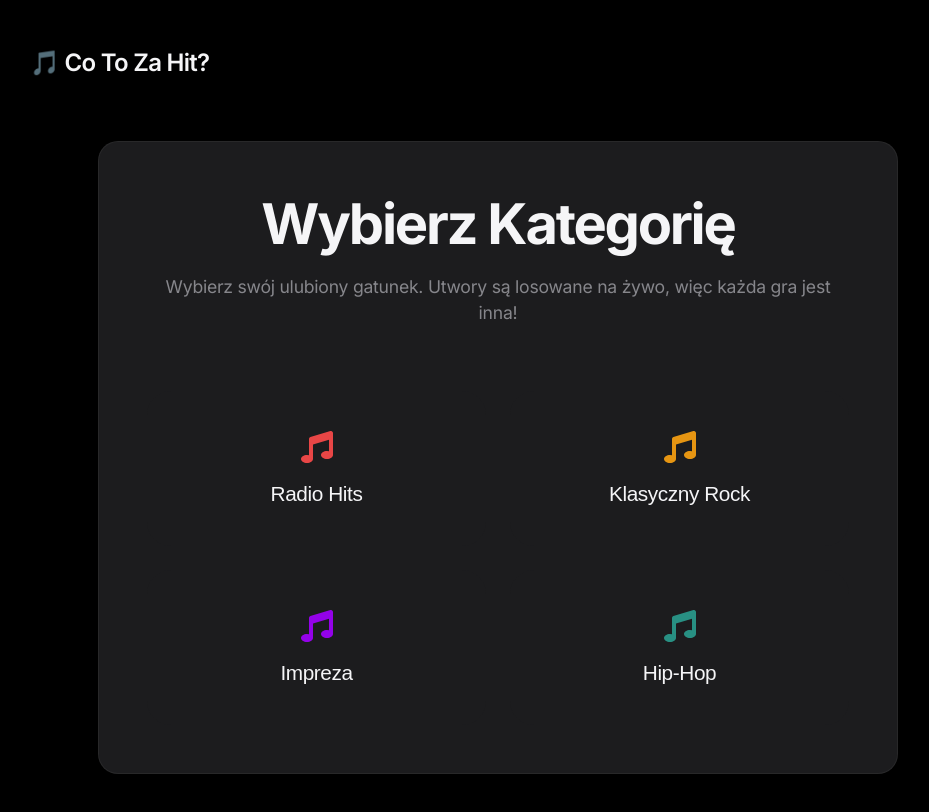
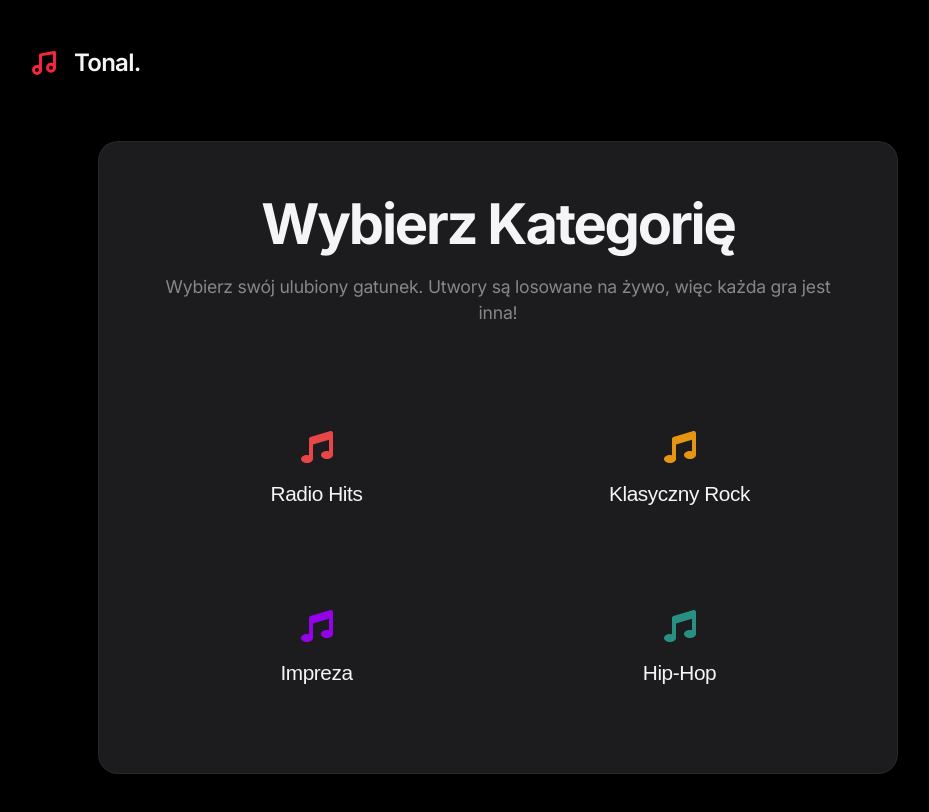
Before and after one commit to wawrzaszek/MusicQuiz, a React (Vite) app: page / in a window 1280 px wide. Shown: the top 812 px of the page, without its empty margins (142-1071 px from the left). Built offline with nearby package versions, Linux system fonts and the light colour scheme.

Commit message:
Dodanie nowej nazwy (Tonal.) oraz minimalistycznego wektorowego logo w duchu Apple

```diff
--- a/index.html
+++ b/index.html
@@ -4,7 +4,7 @@
     <meta charset="UTF-8" />
     <link rel="icon" type="image/svg+xml" href="/favicon.svg" />
     <meta name="viewport" content="width=device-width, initial-scale=1.0" />
-    <title>temp_app</title>
+    <title>Tonal. | Premium Music Quiz</title>
   </head>
   <body>
     <div id="root"></div>
--- a/src/App.jsx
+++ b/src/App.jsx
@@ -100,7 +100,15 @@ function App() {
   return (
     <div className="app-container">
       <header className="header">
-        <h2>🎵 Co To Za Hit?</h2>
+        {/* Logo i Nazwa Aplikacji (Minimalistyczny styl Apple) */}
+        <h2>
+          <svg width="28" height="28" viewBox="0 0 24 24" fill="none" stroke="var(--accent)" strokeWidth="2.5" strokeLinecap="round" strokeLinejoin="round" style={{marginRight: '8px'}}>
+            <path d="M9 18V5l12-2v13"></path>
+            <circle cx="6" cy="18" r="3"></circle>
+            <circle cx="18" cy="16" r="3"></circle>
+          </svg>
+          Tonal.
+        </h2>
         {(gameState === GAME_STATES.PLAYING || gameState === GAME_STATES.REVEALED) && (
           <div className="score-badge">Wynik: {score} / {playlist.length}</div>
         )}
```
